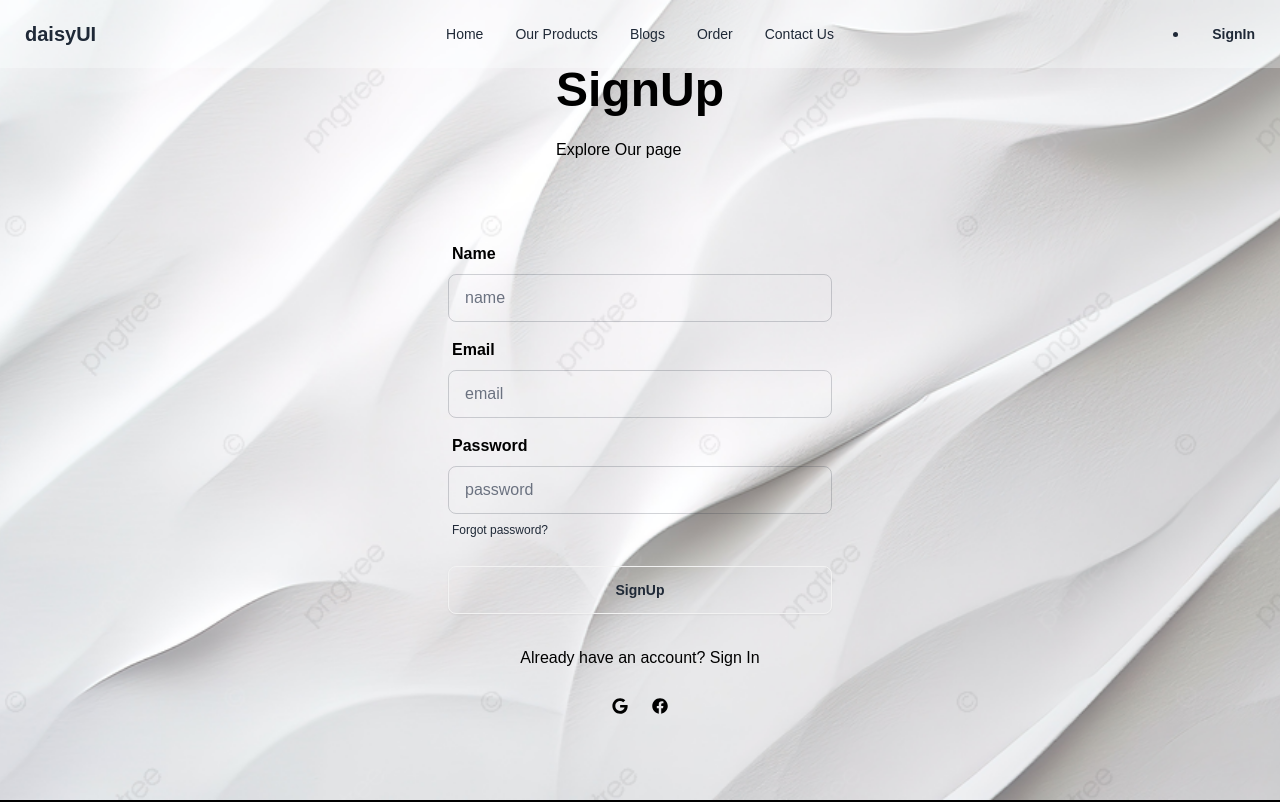
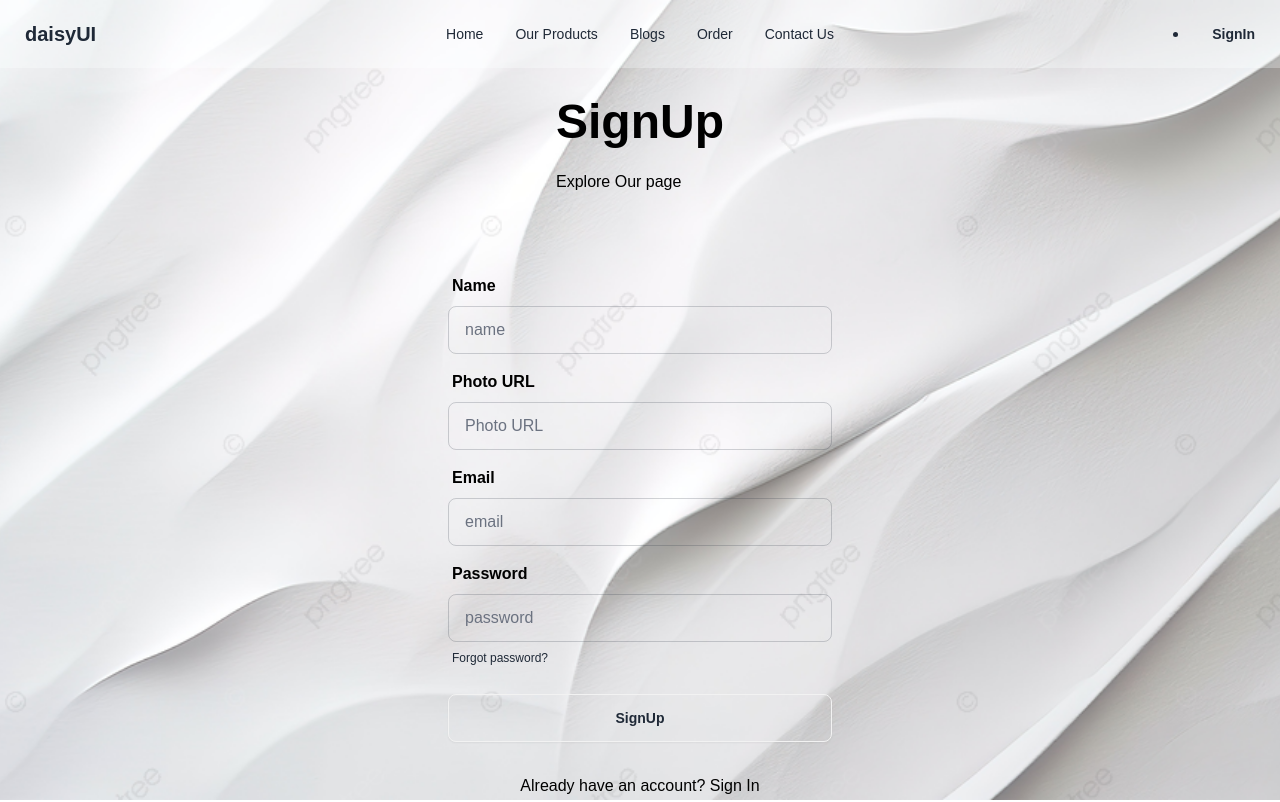
Before and after one commit to sakirmohammad775/Sustainable-Textile-Client, a React (Vite) app: page /signUp in a window 1280 px wide. Shown: the top 802 px of the page. Built offline with nearby package versions, Linux system fonts and the light colour scheme; no server answers.

Commit message:
review and firebase add

```diff
--- a/src/Page/SignIn/SignIn.jsx
+++ b/src/Page/SignIn/SignIn.jsx
@@ -10,6 +10,8 @@ const SignIn = () => {
     const { signIn } = useContext(AuthContext)
     const navigate=useNavigate()
     const location =useLocation()
+
+    const from =location.state?.from?.pathname || "/"
 
     const handleLogin = event => {
         event.preventDefault();
@@ -28,7 +30,7 @@ const SignIn = () => {
                     showConfirmButton: false,
                     timer: 1500
                   });
-                  navigate('/')
+                  navigate(from,{replace:true})
             })
     }
 
--- a/src/Page/SignUp/SignUp.jsx
+++ b/src/Page/SignUp/SignUp.jsx
@@ -31,7 +31,7 @@ const SignUp = () => {
             <Helmet>
                 <title>Sustainable| Sign In</title>
             </Helmet>
-            <div className="hero min-h-screen"  style={{ backgroundImage: `url("${img1}")` }}>
+            <div className="hero min-h-screen pt-40 mb-40"  style={{ backgroundImage: `url("${img1}")` }}>
                 <div className="hero-content flex-col text-black">
                     <div className="text-center lg:text-left">
                         <h1 className="text-5xl font-bold">SignUp</h1>
@@ -45,6 +45,13 @@ const SignUp = () => {
                                 </label>
                                 <input {...register("name")} type="name" placeholder="name" name="name" className="input input-bordered bg-transparent  " />
                                 {errors.name && <span className="text-red-600">Name field is required </span>}
+                            </div>
+                            <div className="form-control w-96">
+                                <label className="label">
+                                    <span className="font-bold">Photo URL</span>
+                                </label>
+                                <input {...register("photoURL")} type="text" placeholder="Photo URL" name="name" className="input input-bordered bg-transparent  " />
+
                             </div>
                             <div className="form-control">
                                 <label className="label">
@@ -66,6 +73,7 @@ const SignUp = () => {
                                     <a href="#" className="label-text-alt link link-hover">Forgot password?</a>
                                 </label>
                             </div>
+
                             <div className="form-control mt-3">
                                 <button type="submit" className="btn  bg-transparent">SignUp</button>
                             </div>
--- a/src/Providers/AuthProvider.jsx
+++ b/src/Providers/AuthProvider.jsx
@@ -28,6 +28,11 @@ const AuthProvider = ({ children }) => {
         setLoading(true)
         return signOut(auth)
     }
+    //update user
+    const updateUserProfile=(name,photo)=>{
+        return updat
+    }
+
     useEffect(() => {
         const unsubscribe = onAuthStateChanged(auth,currentUser=>{
             setUser(currentUser);
```
